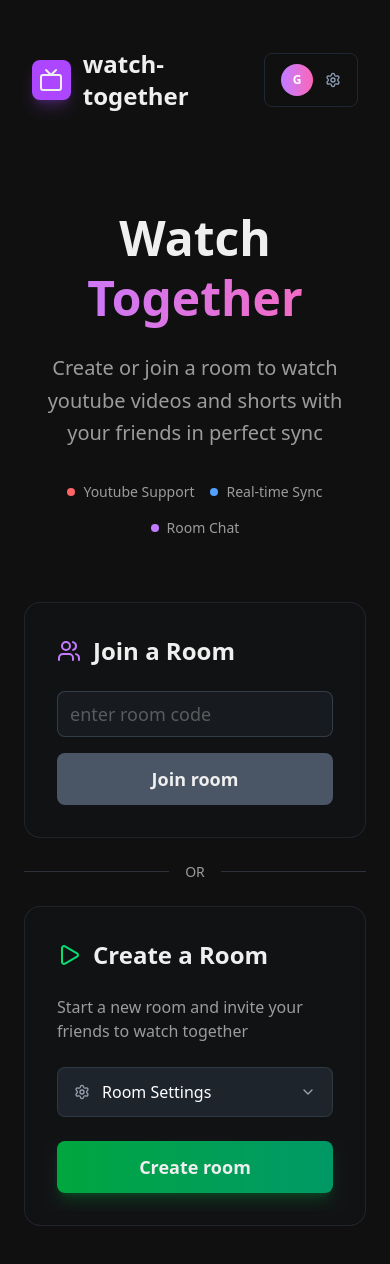
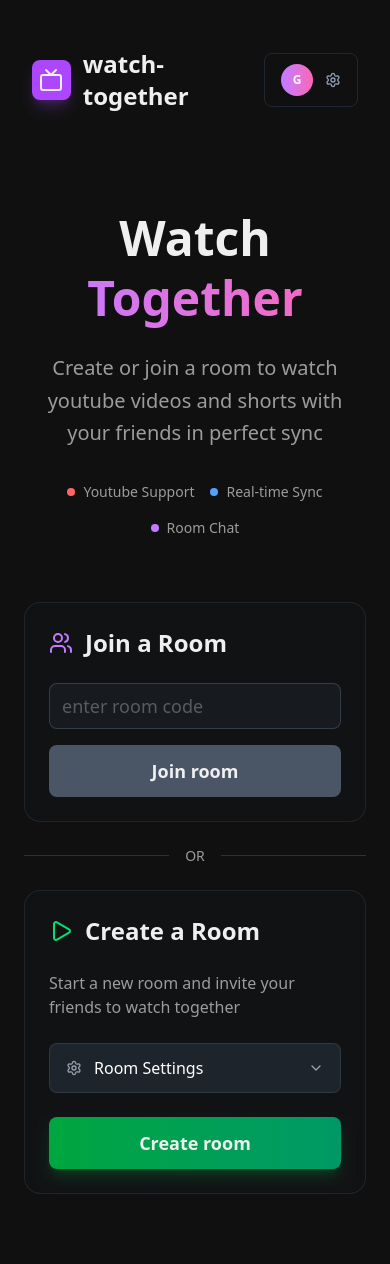
Before and after one commit to csehviktor/watch-together, a React (Vite) app in the folder ui/: page / in a window 390 px wide. Shown: the top 1264 px of the page. After the commit the page ends 1242 px from the top, so only its background shows below. Built offline with nearby package versions, Linux system fonts and the light colour scheme.

Commit message:
fix responsiveness

```diff
--- a/ui/src/components/RoomHeader.tsx
+++ b/ui/src/components/RoomHeader.tsx
@@ -75,7 +75,7 @@
                         </div>
                         <div className="flex items-center space-x-1 text-xs">
                             <span className={`${statusInfo.color}`}>{statusInfo.icon}</span>
-                            <span className={`text-sm font-medium ${statusInfo.color}`}>{statusInfo.text}</span>
+                            <span className={`text-sm font-medium ${statusInfo.color} hidden sm:block`}>{statusInfo.text}</span>
                         </div>
                     </div>
 
--- a/ui/src/pages/home.tsx
+++ b/ui/src/pages/home.tsx
@@ -137,7 +137,7 @@
                     {/* right section */}
                     <div className="space-y-6">
                         {/* join room card */}
-                        <div className="bg-gray-800/10 backdrop-blur-sm border border-gray-600/30 rounded-2xl p-8">
+                        <div className="bg-gray-800/10 backdrop-blur-sm border border-gray-600/30 rounded-2xl p-6">
                             <h3 className="text-2xl font-semibold text-secondary mb-6 flex items-center">
                                 <Users className="w-6 h-6 mr-3 text-purple-400" />
                                 Join a Room
@@ -169,7 +169,7 @@
                         </div>
 
                         {/* create room card */}
-                        <div className="bg-gray-800/10 backdrop-blur-sm border border-gray-600/30 rounded-2xl p-8">
+                        <div className="bg-gray-800/10 backdrop-blur-sm border border-gray-600/30 rounded-2xl p-6">
                             <h3 className="text-2xl font-semibold text-secondary mb-6 flex items-center">
                                 <Play className="w-6 h-6 mr-3 text-green-400" />
                                 Create a Room
@@ -200,16 +200,16 @@
                                             <label className="block text-sm font-medium text-gray-300 mb-2">
                                                 Maximum Clients
                                             </label>
-                                            <div className="flex items-center space-x-4">
+                                            <div className="flex flex-col sm:flex-row items-start sm:items-center space-y-2 space-x-4">
                                                 <input
                                                     type="range"
                                                     min="2"
                                                     max="20"
                                                     value={roomSettings.max_clients}
                                                     onChange={(e) => setRoomSettings({ max_clients: parseInt(e.target.value, 10) })}
-                                                    className="flex-1 h-2 bg-gray-600 rounded-lg appearance-none cursor-pointer slider"
+                                                    className="flex-1 w-full h-2 bg-gray-700 rounded-lg appearance-none cursor-pointer"
                                                 />
-                                                <div className="flex items-center space-x-2 bg-gray-600/60 rounded-lg px-3 py-1.5 min-w-[80px]">
+                                                <div className="flex items-center space-x-2 bg-gray-600/60 rounded-lg px-3 py-1.5 ">
                                                     <Users className="w-4 h-4 text-purple-400" />
                                                     <span className="text-white font-medium">{roomSettings.max_clients}</span>
                                                 </div>
```
